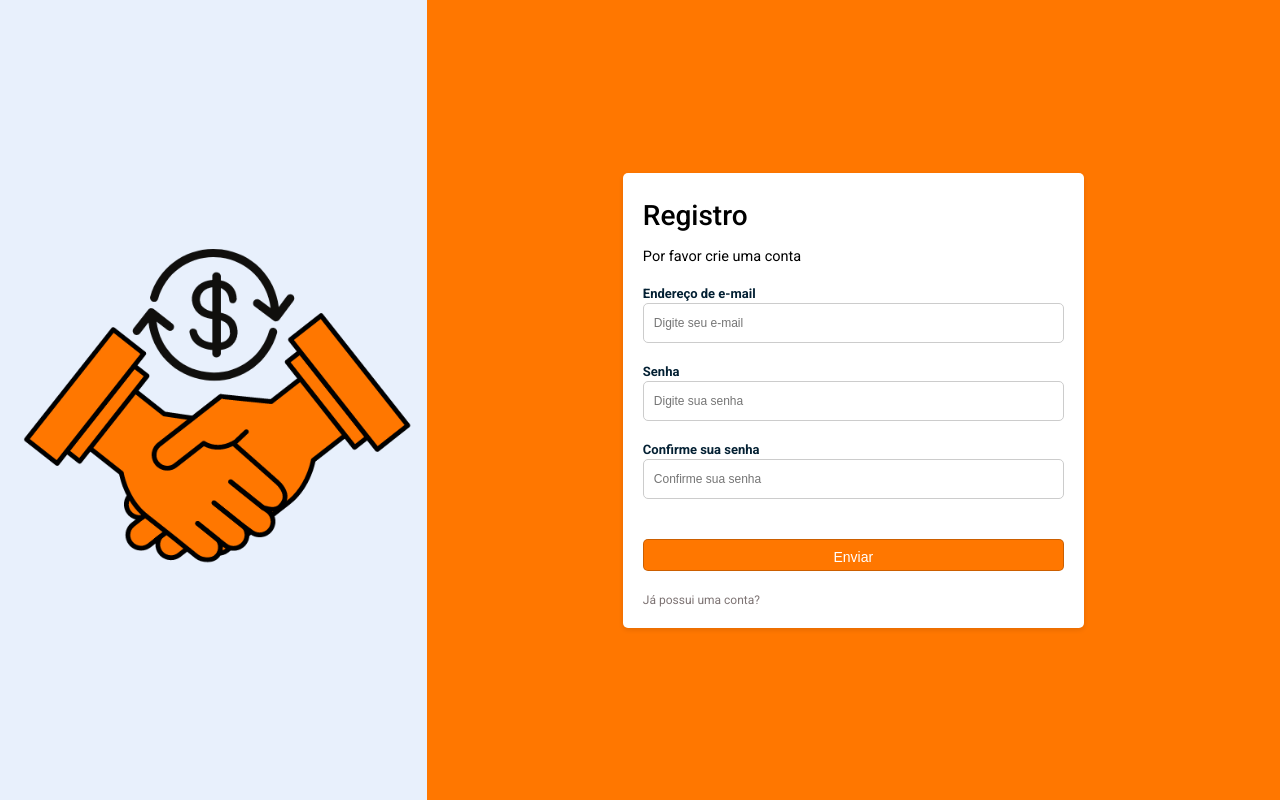
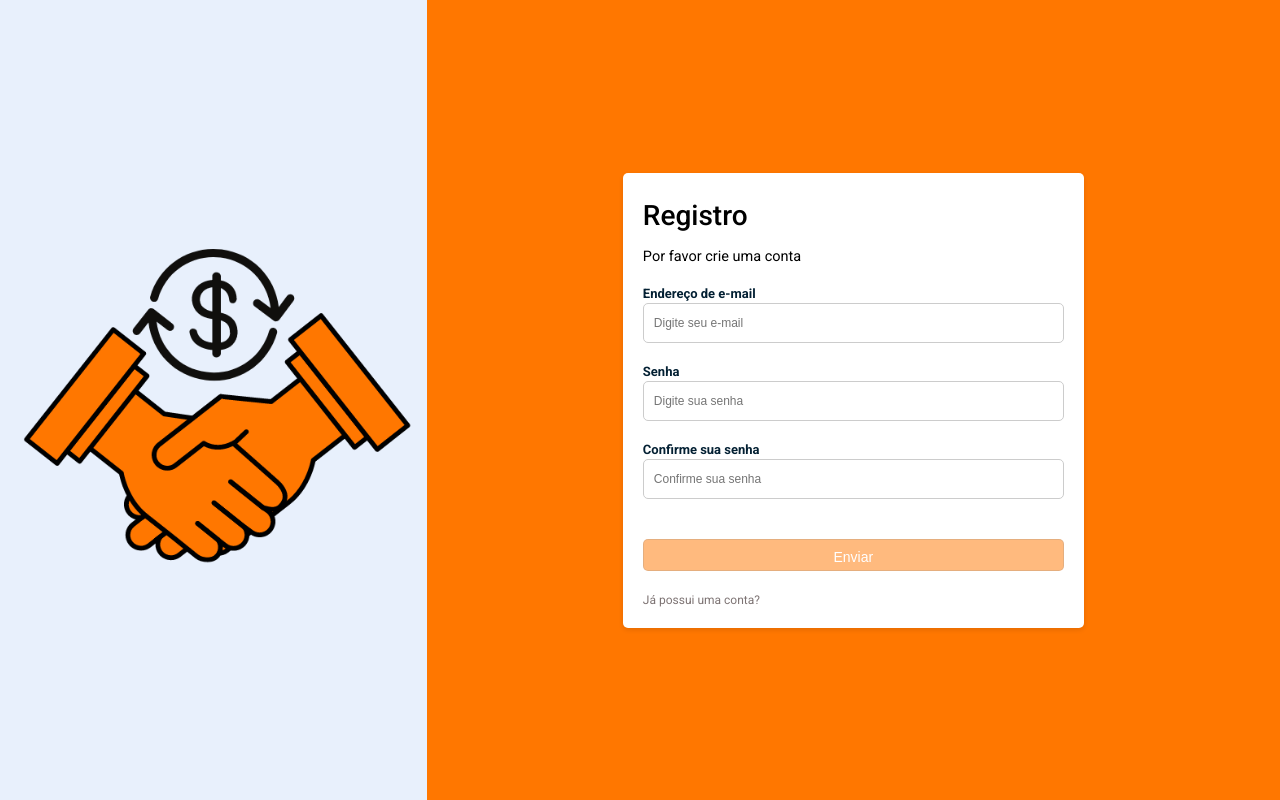
Before and after one commit to Natiene/teste-pipeline, an Angular app: page / in a window 1280 px wide. Built offline with nearby package versions, Linux system fonts and the light colour scheme.

Commit message:
add disabled button rules

```diff
--- a/src/app/pages/register/register.component.css
+++ b/src/app/pages/register/register.component.css
@@ -123,8 +123,13 @@ small {
   transition: background-color 300ms ease-in-out;
 }
 
-.btn:hover {
+.btn:not([disabled]):hover {
   background-color: var(--btn-hover-bg);
+}
+
+.btn:disabled {
+  opacity: 0.5;
+  cursor: not-allowed;
 }
 
 .main_btn {
```
